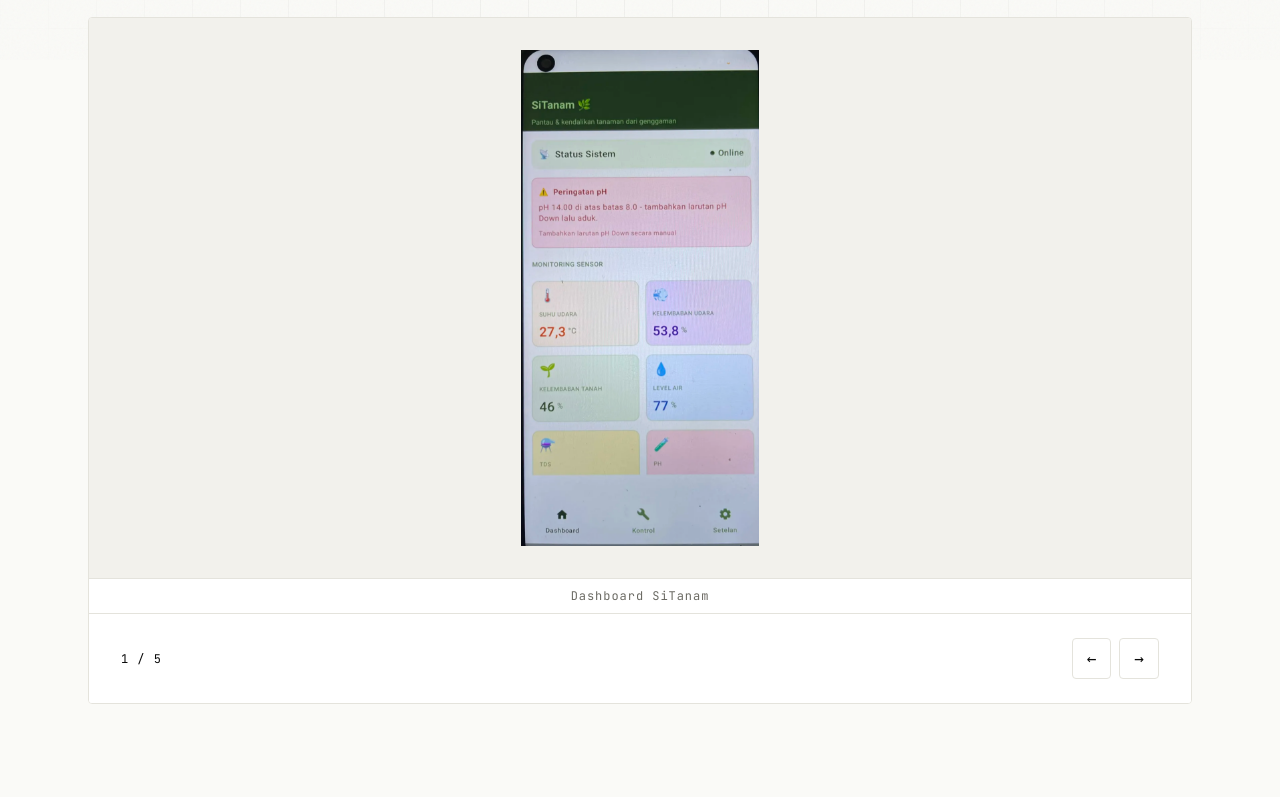
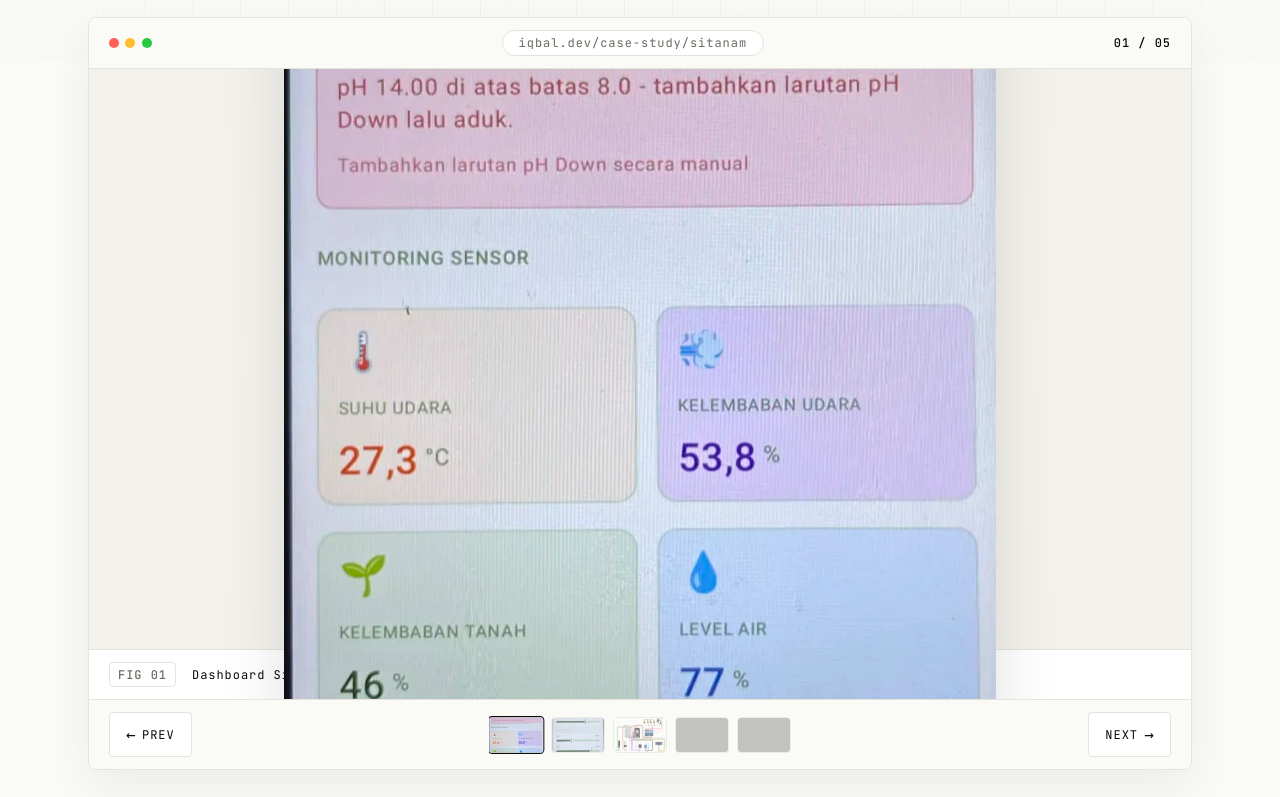
Before and after one commit to iqballmln123/portofolio-iqbballmln, an Astro site: page /projects/sitanam in a window 1280 px wide. Shown: the part 740-1537 px from the top of the page. Built offline with nearby package versions, Linux system fonts and the light colour scheme; Astro itself is replaced by a stand-in of ours; grey boxes are pictures that could not be loaded.

Commit message:
style: upgrade photo gallery UI with macOS device window framing, thumbnail strip navigation, radial backdrop, and active indicator sync

```diff
--- a/src/pages/projects/[slug].astro
+++ b/src/pages/projects/[slug].astro
@@ -40,7 +40,7 @@ const nextProject = featuredProjects[(currentIndex + 1) % featuredProjects.lengt
 
         <!-- Header -->
         <div class="project-detail-header reveal">
-          <ChapterNumber number={project.chapter} label="Case Study" />
+          <ChapterNumber number={project.chapter} label="Case Study Showcase" />
           <h1 class="headline headline--hero project-detail-title">{project.title}</h1>
           <p class="project-detail-tagline text-secondary">{project.tagline}</p>
 
@@ -51,34 +51,63 @@ const nextProject = featuredProjects[(currentIndex + 1) % featuredProjects.lengt
           </div>
         </div>
 
-        <!-- Full Gallery Carousel (Embla) -->
+        <!-- Premium macOS / Device Framing Photo Showcase Gallery (Embla) -->
         <div class="project-detail-gallery reveal">
           <project-gallery>
-            <div class="gallery-container">
+            <div class="device-window-frame">
+              <!-- Window Header Bar (macOS Style) -->
+              <div class="window-header-bar">
+                <div class="window-dots">
+                  <span class="dot dot--red"></span>
+                  <span class="dot dot--yellow"></span>
+                  <span class="dot dot--green"></span>
+                </div>
+                <div class="window-url text-mono-sm">
+                  <span>iqbal.dev/case-study/{project.slug}</span>
+                </div>
+                <div class="window-counter text-mono-sm" data-indicator>
+                  01 / {String(project.images.length).padStart(2, '0')}
+                </div>
+              </div>
+
+              <!-- Main Viewport -->
               <div class="embla__viewport" data-embla-viewport>
                 <div class="embla__container">
                   {project.images.map((img, idx) => (
                     <div class="embla__slide">
                       <div class="slide-inner">
-                        <img src={img.src} alt={img.alt} loading={idx === 0 ? "eager" : "lazy"} />
+                        <div class="image-stage">
+                          <img src={img.src} alt={img.alt} loading={idx === 0 ? "eager" : "lazy"} class="showcase-img" />
+                        </div>
                       </div>
-                      <span class="img-caption text-mono-sm">{img.alt}</span>
+                      <div class="slide-caption-bar">
+                        <span class="caption-num text-mono-sm">FIG {(idx + 1).toString().padStart(2, '0')}</span>
+                        <span class="img-caption text-mono-sm">{img.alt}</span>
+                      </div>
                     </div>
                   ))}
                 </div>
               </div>
 
-              {project.images.length > 1 && (
-                <div class="gallery-controls">
-                  <div class="gallery-indicator text-mono-sm" data-indicator>
-                    1 / {project.images.length}
-                  </div>
-                  <div class="gallery-nav">
-                    <button class="nav-btn" data-prev aria-label="Previous image">←</button>
-                    <button class="nav-btn" data-next aria-label="Next image">→</button>
-                  </div>
+              <!-- Interactive Controls & Navigation Toolbar -->
+              <div class="window-toolbar">
+                <button class="nav-btn" data-prev aria-label="Previous screenshot">
+                  <span class="btn-icon">←</span> <span class="btn-text text-mono-sm">PREV</span>
+                </button>
+
+                <!-- Thumbnails Strip -->
+                <div class="thumbnails-strip" data-thumbnails>
+                  {project.images.map((img, idx) => (
+                    <button class="thumb-btn" data-thumb-index={idx} aria-label={`Jump to slide ${idx + 1}`}>
+                      <img src={img.src} alt={img.alt} />
+                    </button>
+                  ))}
                 </div>
-              )}
+
+                <button class="nav-btn" data-next aria-label="Next screenshot">
+                  <span class="btn-text text-mono-sm">NEXT</span> <span class="btn-icon">→</span>
+                </button>
+              </div>
             </div>
           </project-gallery>
         </div>
@@ -190,18 +219,61 @@ const nextProject = featuredProjects[(currentIndex + 1) % featuredProjects.lengt
     color: var(--color-text);
   }
 
-  /* ── Gallery ── */
+  /* ── Premium macOS Device Window Frame Gallery ── */
   .project-detail-gallery {
-    margin-bottom: var(--space-12);
+    margin-bottom: var(--space-16);
   }
 
-  .gallery-container {
+  .device-window-frame {
+    background-color: var(--color-surface);
     border: 1px solid var(--color-border);
-    background-color: var(--color-surface);
-    border-radius: 4px;
+    border-radius: 8px;
     overflow: hidden;
+    box-shadow: 0 20px 48px rgba(10, 10, 10, 0.06);
+    display: flex;
+    flex-direction: column;
   }
 
+  /* Window Header Bar (macOS Dots & Title) */
+  .window-header-bar {
+    display: flex;
+    align-items: center;
+    justify-content: space-between;
+    padding: 0.75rem 1.25rem;
+    background-color: var(--color-bg);
+    border-bottom: 1px solid var(--color-border);
+  }
+
+  .window-dots {
+    display: flex;
+    align-items: center;
+    gap: 0.4rem;
+  }
+
+  .dot {
+    width: 10px;
+    height: 10px;
+    border-radius: 50%;
+  }
+  .dot--red { background-color: #FF5F56; }
+  .dot--yellow { background-color: #FFBD2E; }
+  .dot--green { background-color: #27C93F; }
+
+  .window-url {
+    background-color: var(--color-surface);
+    border: 1px solid var(--color-border);
+    padding: 0.2rem 1rem;
+    border-radius: 100px;
+    color: var(--color-text-sec);
+    font-size: 0.75rem;
+  }
+
+  .window-counter {
+    color: var(--color-text);
+    font-weight: 500;
+  }
+
+  /* Main Viewport & Slide Stage */
   .embla__viewport {
     overflow: hidden;
   }
@@ -223,58 +295,128 @@ const nextProject = featuredProjects[(currentIndex + 1) % featuredProjects.lengt
     display: flex;
     align-items: center;
     justify-content: center;
-    background-color: var(--color-bg-alt);
-    padding: var(--space-4);
+    background: radial-gradient(circle at center, #F5F4EE 0%, var(--color-bg-alt) 100%);
+    padding: var(--space-6);
+    position: relative;
   }
 
   @media (min-width: 768px) {
     .slide-inner {
-      height: 560px;
+      height: 580px;
+      padding: var(--space-8);
     }
   }
 
-  .slide-inner img {
+  .image-stage {
+    max-width: 100%;
+    max-height: 100%;
+    display: flex;
+    align-items: center;
+    justify-content: center;
+    position: relative;
+    filter: drop-shadow(0 16px 32px rgba(0, 0, 0, 0.12));
+  }
+
+  .showcase-img {
     max-width: 100%;
     max-height: 100%;
     object-fit: contain;
+    border-radius: 4px;
+    transition: transform 0.4s var(--ease-out-expo);
+  }
+
+  .slide-caption-bar {
+    display: flex;
+    align-items: center;
+    gap: 1rem;
+    padding: 0.75rem 1.25rem;
+    background-color: var(--color-surface);
+    border-top: 1px solid var(--color-border);
+  }
+
+  .caption-num {
+    color: var(--color-text-sec);
+    padding: 0.15rem 0.5rem;
+    border: 1px solid var(--color-border);
+    border-radius: 4px;
+    font-weight: 500;
+    flex-shrink: 0;
   }
 
   .img-caption {
-    padding: 0.5rem 1rem;
-    background-color: var(--color-surface);
-    border-top: 1px solid var(--color-border);
-    color: var(--color-text-sec);
-    text-align: center;
+    color: var(--color-text);
   }
 
-  .gallery-controls {
+  /* Navigation Toolbar & Thumbnails Strip */
+  .window-toolbar {
     display: flex;
+    align-items: center;
     justify-content: space-between;
-    align-items: center;
-    padding: var(--space-3) var(--space-4);
+    padding: 0.75rem 1.25rem;
+    background-color: var(--color-bg);
     border-top: 1px solid var(--color-border);
-    background-color: var(--color-surface);
-  }
-
-  .gallery-nav {
-    display: flex;
-    gap: 0.5rem;
+    gap: 1rem;
   }
 
   .nav-btn {
-    background: none;
+    display: inline-flex;
+    align-items: center;
+    gap: 0.4rem;
+    background-color: var(--color-surface);
     border: 1px solid var(--color-border);
     cursor: pointer;
-    padding: 0.375rem 0.875rem;
+    padding: 0.5rem 1rem;
     color: var(--color-text);
     border-radius: 4px;
     font-family: var(--font-mono);
     transition: all 0.2s ease;
+    flex-shrink: 0;
   }
 
   .nav-btn:hover {
-    background-color: var(--color-bg);
+    background-color: var(--color-text);
+    color: var(--color-bg);
     border-color: var(--color-text);
+  }
+
+  .thumbnails-strip {
+    display: flex;
+    align-items: center;
+    gap: 0.5rem;
+    overflow-x: auto;
+    padding-block: 0.25rem;
+    scroll-behavior: smooth;
+  }
+
+  .thumb-btn {
+    width: 54px;
+    height: 36px;
+    border-radius: 4px;
+    border: 1.5px solid var(--color-border);
+    overflow: hidden;
+    background: none;
+    cursor: pointer;
+    padding: 0;
+    opacity: 0.6;
+    transition: all 0.25s ease;
+    flex-shrink: 0;
+  }
+
+  .thumb-btn img {
+    width: 100%;
+    height: 100%;
+    object-fit: cover;
+  }
+
+  .thumb-btn:hover {
+    opacity: 0.9;
+    border-color: var(--color-text-sec);
+  }
+
+  .thumb-btn.is-active {
+    opacity: 1;
+    border-color: var(--color-text);
+    transform: scale(1.05);
   }
 
   /* ── Narrative Breakdown ── */
@@ -306,7 +448,6 @@ const nextProject = featuredProjects[(currentIndex + 1) % featuredProjects.lengt
     color: var(--color-text-sec);
     margin-bottom: var(--space-3);
     font-weight: 500;
-
   }
 
   .narrative-text {
@@ -366,14 +507,33 @@ const nextProject = featuredProjects[(currentIndex + 1) % featuredProjects.lengt
       const prevBtn = this.querySelector('[data-prev]');
       const nextBtn = this.querySelector('[data-next]');
       const indicator = this.querySelector('[data-indicator]');
+      const thumbBtns = this.querySelectorAll<HTMLButtonElement>('[data-thumb-index]');
 
       if (prevBtn) prevBtn.addEventListener('click', () => emblaApi.scrollPrev());
       if (nextBtn) nextBtn.addEventListener('click', () => emblaApi.scrollNext());
 
+      thumbBtns.forEach((btn) => {
+        btn.addEventListener('click', () => {
+          const index = parseInt(btn.dataset.thumbIndex || '0', 10);
+          emblaApi.scrollTo(index);
+        });
+      });
+
       const updateIndicator = () => {
+        const selected = emblaApi.selectedScrollSnap();
+        const total = emblaApi.scrollSnapList().length;
+
         if (indicator) {
-          indicator.textContent = `${emblaApi.selectedScrollSnap() + 1} / ${emblaApi.scrollSnapList().length}`;
+          indicator.textContent = `${String(selected + 1).padStart(2, '0')} / ${String(total).padStart(2, '0')}`;
         }
+
+        thumbBtns.forEach((btn, idx) => {
+          if (idx === selected) {
+            btn.classList.add('is-active');
+          } else {
+            btn.classList.remove('is-active');
+          }
+        });
       };
 
       emblaApi.on('select', updateIndicator);
```
